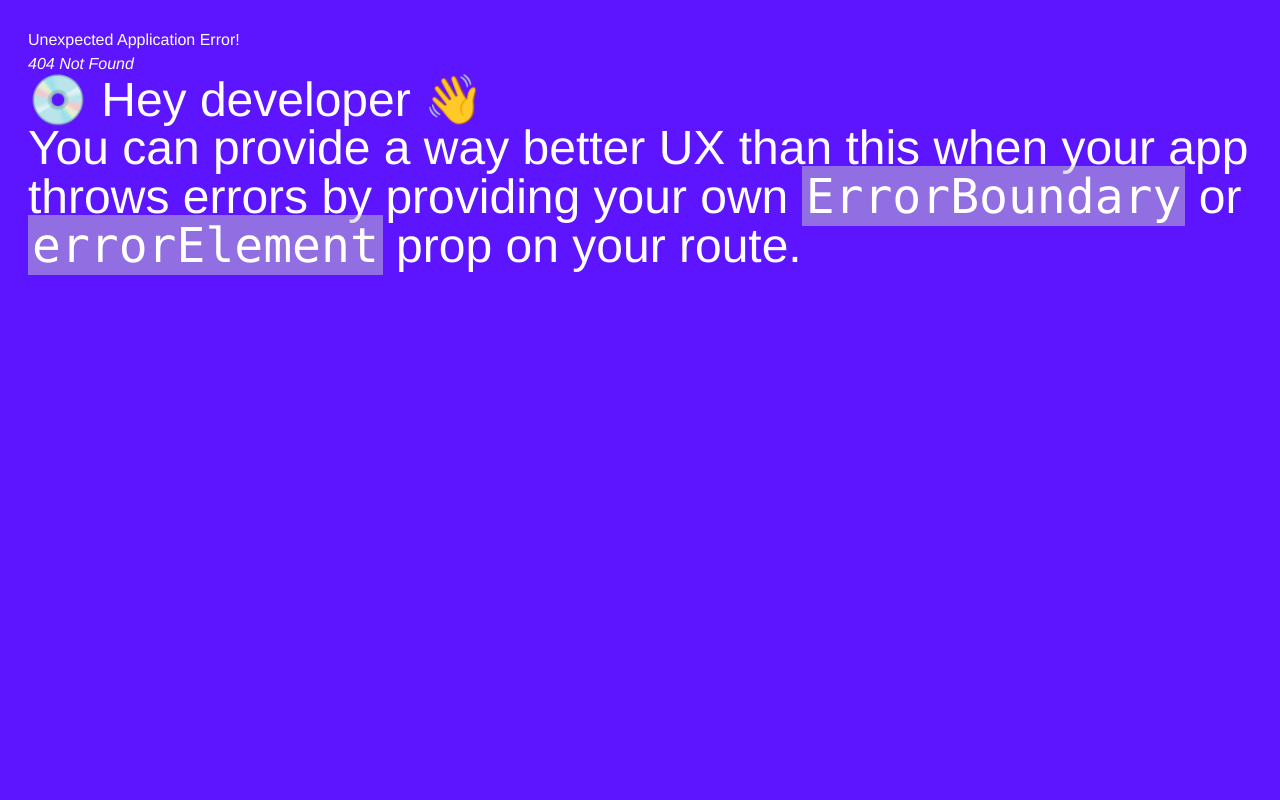
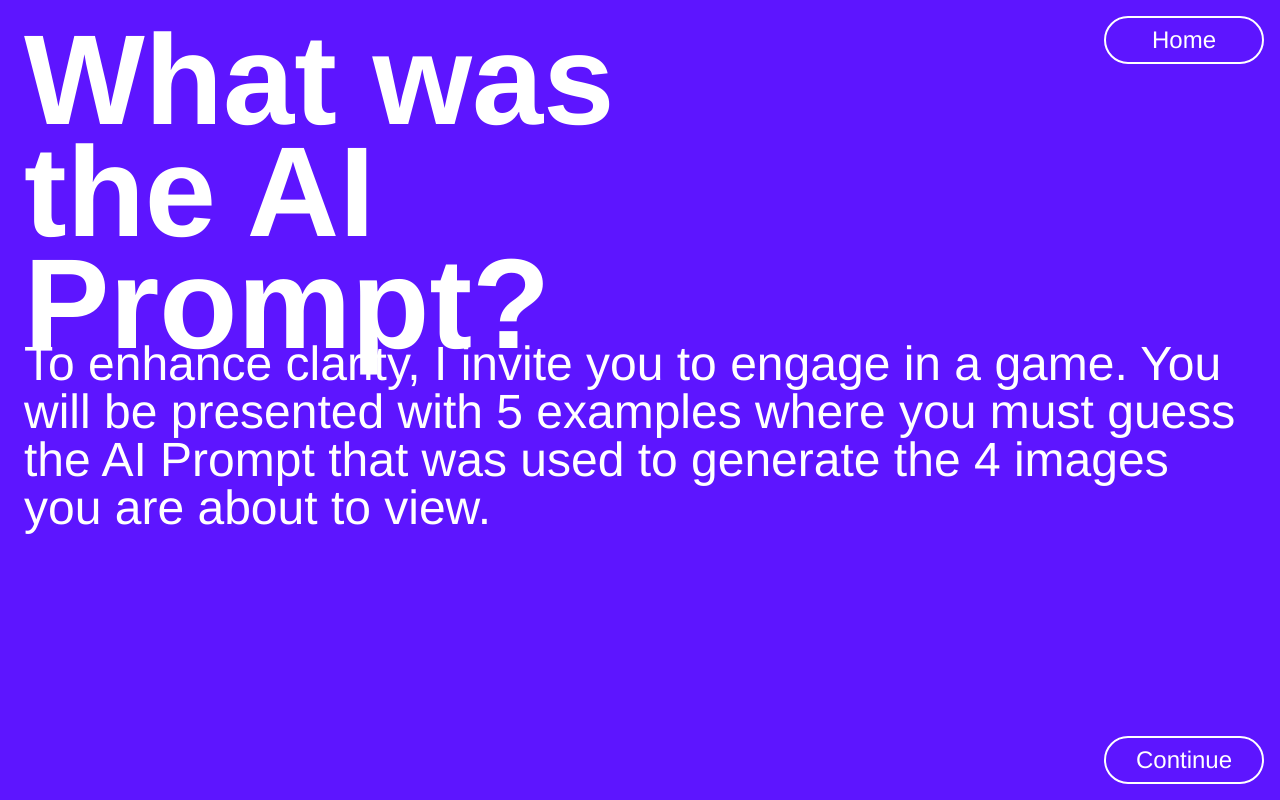
Before and after one commit to LisMaRad/visual-literacy, a React (Create React App) app: page /promptinfo in a window 1280 px wide. Before the commit this address had no page. Built offline with nearby package versions, Linux system fonts and the light colour scheme.

Commit message:
Fix firebase connection, change Button Component, add h2 and h3 styling, add PromptInfo, add Guessinggame

```diff
--- a/package.json
+++ b/package.json
@@ -12,6 +12,7 @@
     "@types/react-dom": "^18.2.25",
     "@types/react-router": "^5.1.20",
     "@types/react-router-dom": "^5.3.3",
+    "firebase": "^10.9.0",
     "react": "^18.2.0",
     "react-dom": "^18.2.0",
     "react-router": "^6.22.3",
--- a/src/Components/Button.tsx
+++ b/src/Components/Button.tsx
@@ -9,9 +9,7 @@ type Props = {
 export class Button extends React.Component<Props> {
     render() {
         return (
-            <div className="absolute bottom-0 right-0 px-6 py-2 m-7 border-solid border-2 rounded-full border-white">
-                <Link to={this.props.path} className="text-button">{this.props.children}</Link>
-            </div>
+            <Link to={this.props.path} className="flex justify-center items-center text-button min-w-40 p-1 border-solid border-2 rounded-full border-white">{this.props.children}</Link>
         );
     };
 };
--- /dev/null
+++ b/src/Components/InputField.tsx
@@ -0,0 +1,13 @@
+import React from 'react';
+import {Link} from "react-router-dom";
+
+type InputFieldProps = {
+};
+
+export class InputField extends React.Component<InputFieldProps> {
+    render() {
+        return (
+            <input type="text" className="border-2 border-black rounded-md p-2" />
+        );
+    };
+};
--- a/src/Pages/About.tsx
+++ b/src/Pages/About.tsx
@@ -1,15 +1,52 @@
-import React from 'react';
+import { ref,     uploadBytes as upload,
+    getDownloadURL as getUrl, } from 'firebase/storage';
+import React, {useEffect} from 'react';
 import {Link} from "react-router-dom";
+import { collection, getDocs } from 'firebase/firestore';
+import { firestore } from '../firebaseConfig';
+
+
+import firebase from "firebase/compat";
+import { storage } from "../firebaseConfig";
 
 interface AboutProps {
 
 }
 
+type Picture = {
+    name: string,
+    key: number,
+    prompt: string,
+}
+
 const About: React.FC<AboutProps> = () => {
-        return (
+    const [data, setData] = React.useState<Picture[]>([]);
+
+    useEffect(() => {
+        const fetchData = async () => {
+            const querySnapshot = await getDocs(collection(firestore, 'pictures'));
+            const documents = querySnapshot.docs.map((doc) => doc.data());
+            // @ts-ignore
+            setData(documents);
+            console.log(documents);
+        };
+
+        fetchData();
+    }, []);
+
+    return (
             <div>
                 Hello About!
                 <Link to="/">Home</Link>
+                <div>
+                    {data.map((picture, index) => (
+                        <div key={index}>
+                            {picture.name}
+                            {picture.prompt}
+
+                            </div>
+                    ))}
+                    </div>
             </div>
         );
 }
--- /dev/null
+++ b/src/Pages/GuessingGame.tsx
@@ -0,0 +1,26 @@
+import React from 'react';
+import {Link} from "react-router-dom";
+import {Button} from "../Components/Button";
+import {InputField} from "../Components/InputField";
+
+interface GuessingGameProps {
+
+}
+
+const GuessingGame: React.FC<GuessingGameProps> = () => {
+    return (
+        <>
+            <div className="absolute top-4 right-4">
+                <Button path="/">Home</Button>
+            </div>
+            <h3 className="max-w-[60%] leading-none h-[180px]">What was the
+                AI Prompt?</h3>
+            <InputField></InputField>
+            <div className="absolute bottom-4 right-4">
+                <Button path="/promptinfo">Continue</Button>
+            </div>
+        </>
+    );
+}
+
+export default GuessingGame;
--- a/src/Pages/Home.tsx
+++ b/src/Pages/Home.tsx
@@ -8,11 +8,13 @@ interface HomeProps {
 
 const Home: React.FC<HomeProps> = () => {
     return (
-        <div>
-            <h1 className="uppercase max-w-[50%] leading-[7rem]">Generated society</h1>
+        <>
+            <h1 className="uppercase max-w-[50%] leading-[7rem] h-[300px]">Generated society</h1>
             <p className="max-w-[1557px]">This project explores the relationship between the words we hear or read and the mental images we therefore create in our minds, and how these connections affect our society. It explores how language influences the way we think and understand the world around us.</p>
-            <Button path="/about">Continue</Button>
-        </div>
+            <div className="absolute bottom-4 right-4">
+                <Button path="/promptinfo">Continue</Button>
+            </div>
+        </>
     );
 }
 
--- /dev/null
+++ b/src/Pages/PromptInfo.tsx
@@ -0,0 +1,25 @@
+import React from 'react';
+import {Link} from "react-router-dom";
+import {Button} from "../Components/Button";
+
+interface PromptInfoProps {
+
+}
+
+const PromptInfo: React.FC<PromptInfoProps> = () => {
+    return (
+        <>
+            <div className="absolute top-4 right-4">
+                <Button path="/">Home</Button>
+            </div>
+            <h2 className="max-w-[60%] leading-[7rem] h-[300px]">What was the
+                AI Prompt?</h2>
+            <p className="max-w-[1557px]">To enhance clarity, I invite you to engage in a game. You will be presented with 5 examples where you must guess the AI Prompt that was used to generate the 4 images you are about to view.</p>
+            <div className="absolute bottom-4 right-4">
+                <Button path="/guessinggame">Continue</Button>
+            </div>
+        </>
+    );
+}
+
+export default PromptInfo;
--- a/src/Routes/Routes.tsx
+++ b/src/Routes/Routes.tsx
@@ -3,6 +3,8 @@ import App from "../App";
 import Home from "../Pages/Home";
 import About from "../Pages/About";
 import Stylings from "../Pages/Stylings";
+import PromptInfo from "../Pages/PromptInfo";
+import GuessingGame from "../Pages/GuessingGame";
 
 export const router = createBrowserRouter([
     {
@@ -11,6 +13,8 @@ export const router = createBrowserRouter([
         children: [
             { path: "", element: <Home /> },
             { path: "about", element: <About /> },
+            { path: "promptinfo", element: <PromptInfo /> },
+            { path: "guessinggame", element: <GuessingGame /> },
             { path: "stylings", element: <Stylings /> },
         ],
     },
--- /dev/null
+++ b/src/firebaseConfig.js
@@ -0,0 +1,20 @@
+// Import the functions you need from the SDKs you need
+import { initializeApp } from "firebase/app";
+import { getStorage } from "firebase/storage";
+import { getFirestore } from "firebase/firestore";
+
+// Your web app's Firebase configuration
+const firebaseConfig = {
+    apiKey: "AIzaSyCSmBuEWL2qrX9MEcuGcXDBuLAsCSzOPDg",
+    authDomain: "visual-literacy-d8444.firebaseapp.com",
+    databaseURL: "https://visual-literacy-d8444-default-rtdb.europe-west1.firebasedatabase.app",
+    projectId: "visual-literacy-d8444",
+    storageBucket: "visual-literacy-d8444.appspot.com",
+    messagingSenderId: "888447918223",
+    appId: "1:888447918223:web:bc040660b481bb3153d0fa"
+};
+
+// Initialize Firebase
+const app = initializeApp(firebaseConfig);
+export const firestore = getFirestore(app);
+export const storage = getStorage(app);
--- a/src/index.css
+++ b/src/index.css
@@ -3,7 +3,7 @@
 @tailwind utilities;
 
 body {
-  @apply h-[100vh] w-[100vw] bg-primary relative p-7;
+  @apply h-full w-full bg-primary p-6
 }
 
 p, h1, h2, div {
@@ -14,6 +14,14 @@ h1{
   @apply text-h1 font-bold mb-4;
 }
 
+h2{
+  @apply text-h2 font-bold mb-4;
+}
+
+h3{
+  @apply text-h3 font-bold mb-4;
+}
+
 p {
   @apply text-p leading-none font-light;
 }
--- a/tailwind.config.js
+++ b/tailwind.config.js
@@ -14,6 +14,8 @@ module.exports = {
     },
     fontSize: {
       'h1': '8.125rem',
+      'h2': '8rem',
+      'h3': '5rem',
       'p': '3rem',
       'button': '1.5rem',
     },
```
Also changed, not shown: 2 other files (tests, documents, lock files or other folders).
